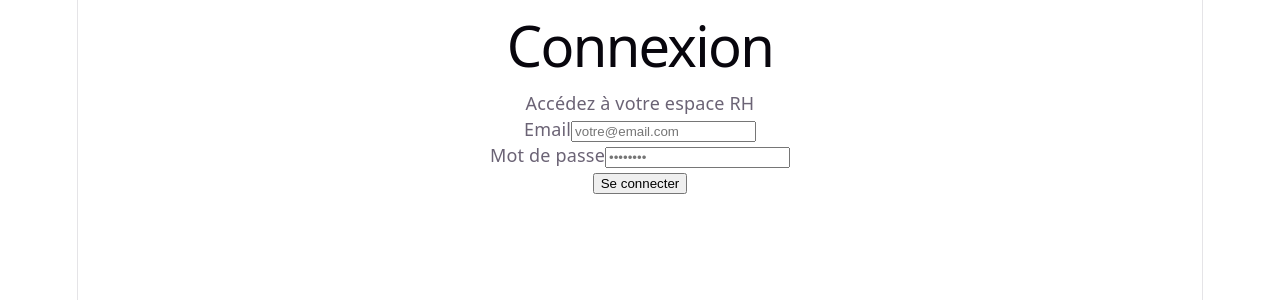
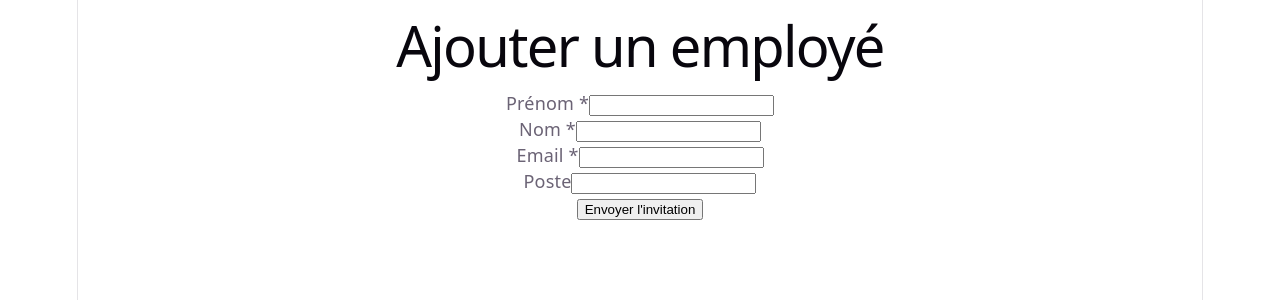
Before and after one commit to destascedric-gif/rh-app-frontend, a React (Vite) app: page /invite in a window 1280 px wide. Before the commit this address led to /login. Shown: the top 300 px of the page. Built offline with nearby package versions, Linux system fonts and the light colour scheme; no server answers; sample sign-in values are in the browser's storage.

Commit message:
Ajout route invite et InviteEmployee

```diff
--- a/src/App.jsx
+++ b/src/App.jsx
@@ -11,6 +11,7 @@ import MyLeaves from './pages/MyLeaves'
 import AdminSchedule from './pages/AdminSchedule'
 import MySchedule from './pages/MySchedule'
 import AdminPayroll from './pages/AdminPayroll'
+import InviteEmployee from './pages/InviteEmployee'
 
 const PrivateRoute = ({ children, adminOnly = false }) => {
   const { user, loading } = useAuth()
@@ -32,6 +33,7 @@ function App() {
           <Route path="/dashboard" element={<PrivateRoute adminOnly><EmployeeList /></PrivateRoute>} />
           <Route path="/employees" element={<PrivateRoute adminOnly><EmployeeList /></PrivateRoute>} />
           <Route path="/employees/:id" element={<PrivateRoute adminOnly><EmployeeDetail /></PrivateRoute>} />
+          <Route path="/invite" element={<PrivateRoute adminOnly><InviteEmployee /></PrivateRoute>} />
           <Route path="/admin/leaves" element={<PrivateRoute adminOnly><AdminLeaves /></PrivateRoute>} />
           <Route path="/admin/schedule" element={<PrivateRoute adminOnly><AdminSchedule /></PrivateRoute>} />
           <Route path="/admin/payroll" element={<PrivateRoute adminOnly><AdminPayroll /></PrivateRoute>} />
--- /dev/null
+++ b/src/pages/InviteEmployee.jsx
@@ -0,0 +1,46 @@
+import { useState } from 'react';
+import { useAuth } from '../context/AuthContext';
+import { inviteEmployee } from '../api/auth';
+
+export default function InviteEmployee() {
+  const { token } = useAuth();
+  const [form, setForm] = useState({ firstName: '', lastName: '', email: '', jobTitle: '' });
+  const [msg, setMsg]   = useState('');
+  const [error, setError] = useState('');
+  const [loading, setLoading] = useState(false);
+
+  const handleSubmit = async (e) => {
+    e.preventDefault();
+    setLoading(true);
+    try {
+      await inviteEmployee(form, token);
+      setMsg(`Invitation envoyée à ${form.email} !`);
+      setForm({ firstName: '', lastName: '', email: '', jobTitle: '' });
+    } catch (err) {
+      setError(err.message);
+    } finally {
+      setLoading(false);
+    }
+  };
+
+  return (
+    <div className="page">
+      <h1>Ajouter un employé</h1>
+      <form onSubmit={handleSubmit}>
+        <div className="field"><label>Prénom *</label>
+          <input value={form.firstName} onChange={e => setForm({...form, firstName: e.target.value})} required /></div>
+        <div className="field"><label>Nom *</label>
+          <input value={form.lastName} onChange={e => setForm({...form, lastName: e.target.value})} required /></div>
+        <div className="field"><label>Email *</label>
+          <input type="email" value={form.email} onChange={e => setForm({...form, email: e.target.value})} required /></div>
+        <div className="field"><label>Poste</label>
+          <input value={form.jobTitle} onChange={e => setForm({...form, jobTitle: e.target.value})} /></div>
+        {msg && <p style={{color:'green'}}>{msg}</p>}
+        {error && <p className="error-msg">{error}</p>}
+        <button type="submit" className="btn-primary" disabled={loading}>
+          {loading ? 'Envoi…' : 'Envoyer l\'invitation'}
+        </button>
+      </form>
+    </div>
+  );
+}
```
